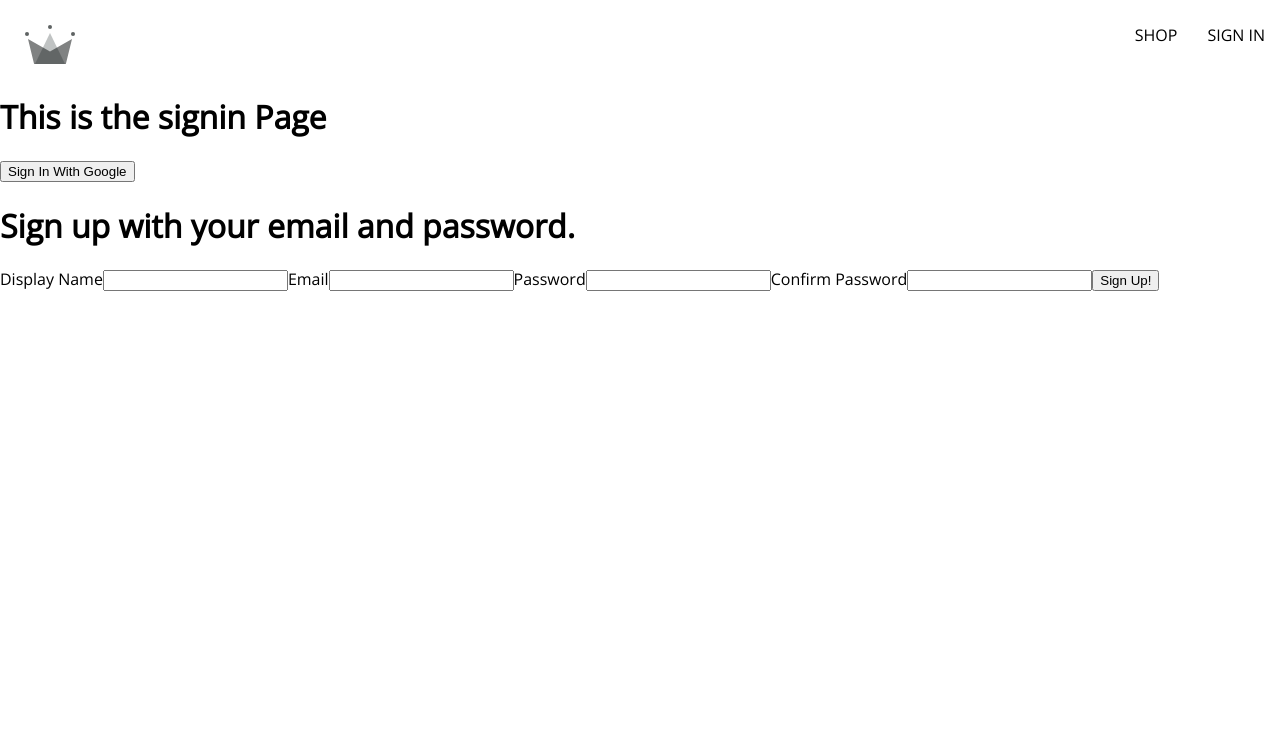
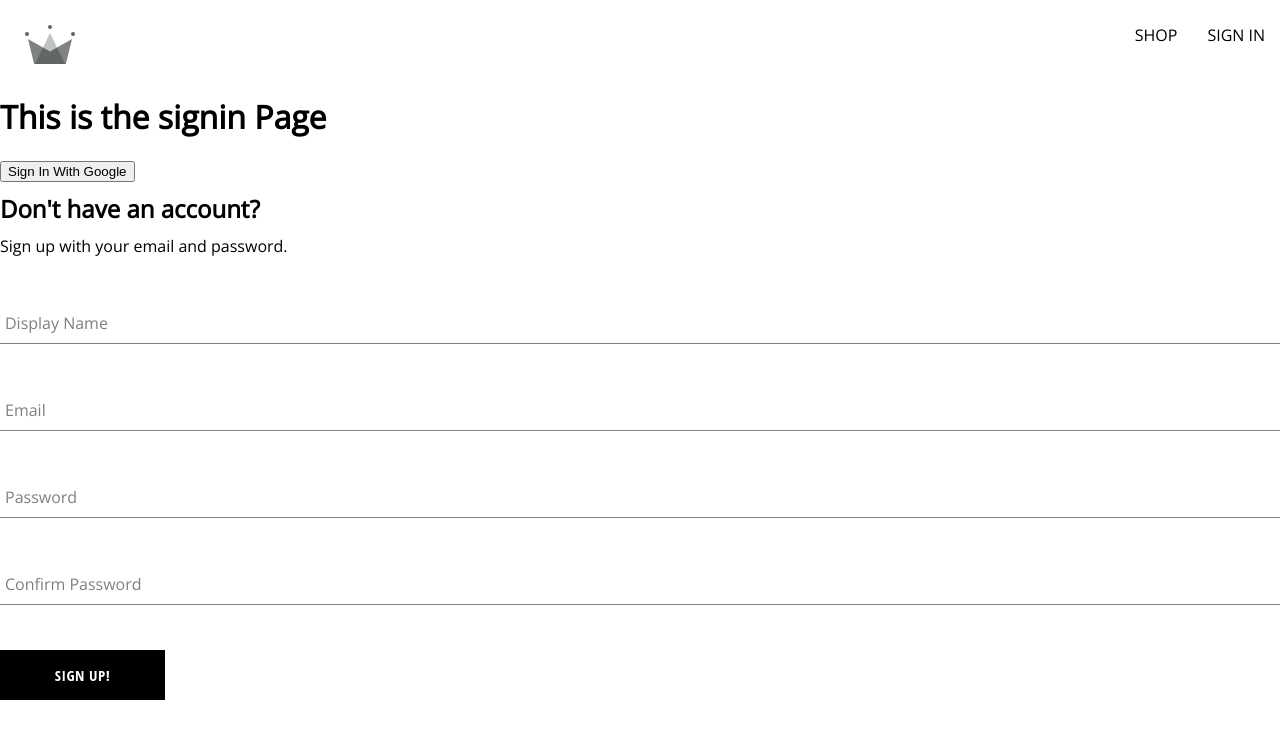
Before and after one commit to lenindelarosa/crwn-clothing2, a React (Create React App) app: page /signin in a window 1280 px wide. Shown: the top 738 px of the page. Built offline with nearby package versions, Linux system fonts and the light colour scheme.

Commit message:
adding signup/signin form and custom button

```diff
--- /dev/null
+++ b/src/components/button/button.component.jsx
@@ -0,0 +1,16 @@
+import './button.styles.scss'
+
+const BUTTON_TYPE_CLASSES = {
+    google: 'google-sign-in',
+    inverted: 'inverted'
+}
+
+const Button = ({ children, buttonType, ...otherProps }) => {
+    return (
+        <button className={`button-container ${BUTTON_TYPE_CLASSES[buttonType]}`} {...otherProps} >
+            {children}
+        </button>
+    )
+};
+
+export default Button;
--- /dev/null
+++ b/src/components/button/button.styles.scss
@@ -0,0 +1,46 @@
+.button-container {
+    min-width: 165px;
+    width: auto;
+    height: 50px;
+    letter-spacing: 0.5px;
+    line-height: 50px;
+    padding: 0 35px 0 35px;
+    font-size: 15px;
+    background-color: black;
+    color: white;
+    text-transform: uppercase;
+    font-family: 'Open Sans Condensed';
+    font-weight: bolder;
+    border: none;
+    cursor: pointer;
+    display: flex;
+    justify-content: center;
+
+    &:hover {
+      background-color: white;
+      color: black;
+      border: 1px solid black;
+    }
+
+    &.google-sign-in {
+      background-color: #4285f4;
+      color: white;
+
+      &:hover {
+        background-color: #357ae8;
+        border: none;
+      }
+    }
+
+    &.inverted {
+      background-color: white;
+      color: black;
+      border: 1px solid black;
+
+      &:hover {
+        background-color: black;
+        color: white;
+        border: none;
+      }
+    }
+  }
--- /dev/null
+++ b/src/components/form-input/form-input.component.jsx
@@ -0,0 +1,14 @@
+import './form-input.styles.scss'
+
+const FormInput = ({ label, ...otherProps }) => {
+    return (
+        <div className="group">
+            <input className="form-input" {...otherProps}/>
+            {label && (
+                <label className={`${otherProps.value.length ? 'shrink' : ''} form-input-label`}>{label}</label>
+            )}
+        </div>
+    );
+};
+
+export default FormInput;
--- /dev/null
+++ b/src/components/form-input/form-input.styles.scss
@@ -0,0 +1,54 @@
+$sub-color: grey;
+$main-color: black;
+
+@mixin shrinkLabel {
+  top: -14px;
+  font-size: 12px;
+  color: $main-color;
+}
+
+.group {
+  position: relative;
+  margin: 45px 0;
+
+  .form-input {
+    background: none;
+    background-color: white;
+    color: $sub-color;
+    font-size: 18px;
+    padding: 10px 10px 10px 5px;
+    display: block;
+    width: 100%;
+    border: none;
+    border-radius: 0;
+    border-bottom: 1px solid $sub-color;
+    margin: 25px 0;
+
+    &:focus {
+      outline: none;
+    }
+
+    &:focus ~ .form-input-label {
+      @include shrinkLabel();
+    }
+  }
+
+  input[type='password'] {
+    letter-spacing: 0.3em;
+  }
+
+  .form-input-label {
+    color: $sub-color;
+    font-size: 16px;
+    font-weight: normal;
+    position: absolute;
+    pointer-events: none;
+    left: 5px;
+    top: 10px;
+    transition: 300ms ease all;
+
+    &.shrink {
+      @include shrinkLabel();
+    }
+  }
+}
--- a/src/components/sign-up-form/sign-up-form.component.jsx
+++ b/src/components/sign-up-form/sign-up-form.component.jsx
@@ -1,4 +1,8 @@
 import { useState } from "react";
+import { createAuthUserWithEmailAndPassword, crearUserDocumentFromAuth } from "../../utils/firebase/firebase.utils";
+import FormInput from "../form-input/form-input.component";
+import './sign-up-form.styles.scss'
+import Button from "../button/button.component";
 
 const defaultFormFields = {
     displayName: '',
@@ -11,28 +15,50 @@
     const [formFields, setFormFields] = useState(defaultFormFields);
     const { displayName, email, password, confirmPassword } = formFields;
 
+    const resetFormFields = () => {
+        setFormFields(defaultFormFields);
+    }
+
+    const handleSubmit = async(event) => {
+        event.preventDefault();
+        if(password!==confirmPassword) {
+            alert('Passwords do not match! Please try again.')
+            return;
+        }
+        try {
+            const { user } = await createAuthUserWithEmailAndPassword(email, password);
+            await crearUserDocumentFromAuth(user, { displayName });
+            resetFormFields();
+        }
+        catch(error){
+            if(error.code === 'auth/email-already-in-use'){
+                alert('Cannot create user, email already in use.');
+            } else {
+                console.log(error)
+            }
+        }
+    }
+
     const handleChange = (event) => {
-
+        const { name, value } = event.target;
+        setFormFields({ ...formFields, [name]: value});
     }
     return (
-        <div>
-            <h1>
+        <div className="sign-up-container">
+            <h2>Don't have an account?</h2>
+            <span>
                 Sign up with your email and password.
-            </h1>
-            <form onSubmit={ () => {}}>
-                <label>Display Name</label>
-                <input type="text" required onChange={handleChange} name="displayName"/>
+            </span>
+            <form onSubmit={handleSubmit}>
+                <FormInput label="Display Name" type="text" onChange={handleChange} name="displayName" value={displayName}/>
 
-                <label>Email</label>
-                <input type="email" required onChange={handleChange} name="email"/>
+                <FormInput label="Email" type="email" required onChange={handleChange} name="email" value={email}/>
 
-                <label>Password</label>
-                <input type="password" required onChange={handleChange} name="password"/>
+                <FormInput label="Password" type="password" required onChange={handleChange} name="password" value={password}/>
 
-                <label>Confirm Password</label>
-                <input type="password" required onChange={handleChange} name="confirmPassword"/>
+                <FormInput label="Confirm Password" type="password" required onChange={handleChange} name="confirmPassword" value={confirmPassword}/>
 
-                <button type="submit">Sign Up!</button>
+                <Button type="submit">Sign Up!</Button>
             </form>
         </div>
     )
--- /dev/null
+++ b/src/components/sign-up-form/sign-up-form.styles.scss
@@ -0,0 +1,9 @@
+.sign-up-contsiner {
+    display: flex;
+    flex-direction: column;
+    width: 380px;
+}
+
+h2 {
+    margin: 10px 0;
+}
--- a/src/utils/firebase/firebase.utils.js
+++ b/src/utils/firebase/firebase.utils.js
@@ -1,6 +1,12 @@
 import firebase from 'firebase/compat/app'
 import 'firebase/compat/firestore';
-import { getAuth, signInWithRedirect, signInWithPopup, GoogleAuthProvider } from 'firebase/auth';
+import {
+  getAuth,
+  signInWithRedirect,
+  signInWithPopup,
+  GoogleAuthProvider,
+  createUserWithEmailAndPassword
+} from 'firebase/auth';
 import { getFirestore, doc, getDoc, setDoc } from 'firebase/firestore'
 
 import { initializeApp } from 'firebase/app'
@@ -17,19 +23,20 @@
 
 const firebaseApp = initializeApp(firebaseConfig);
 
-const provider = new GoogleAuthProvider();
+const googleProvider = new GoogleAuthProvider();
 
-provider.setCustomParameters({
+googleProvider.setCustomParameters({
     prompt: 'select_account'
 });
 
 export const auth = getAuth();
-export const signInWithGooglePopup = () => signInWithPopup(auth, provider);
-export const signInWithGoogleRedirect = () => signInWithRedirect(auth, provider);
+export const signInWithGooglePopup = () => signInWithPopup(auth, googleProvider);
+export const signInWithGoogleRedirect = () => signInWithRedirect(auth, googleProvider);
 
 export const db = getFirestore();
 
-export const crearUserDocumentFromAuth = async (userAuth) => {
+export const crearUserDocumentFromAuth = async (userAuth, additionalInformation) => {
+  if(!userAuth) return;
   const userDocRef =  doc(db, 'users', userAuth.uid);
 
   console.log(userDocRef);
@@ -43,7 +50,8 @@
       await setDoc(userDocRef, {
         displayName,
         email,
-        createdAt
+        createdAt,
+        ...additionalInformation
       });
     }
     catch (error) {
@@ -54,6 +62,11 @@
   return userDocRef;
 }
 
+export const createAuthUserWithEmailAndPassword = async (email, password) => {
+  if(!email || !password) return;
+
+  return await createUserWithEmailAndPassword(auth, email, password);
+}
 
 /*
   export const createUserProfiledocument = async (userAuth, additionalData)=> {
```
